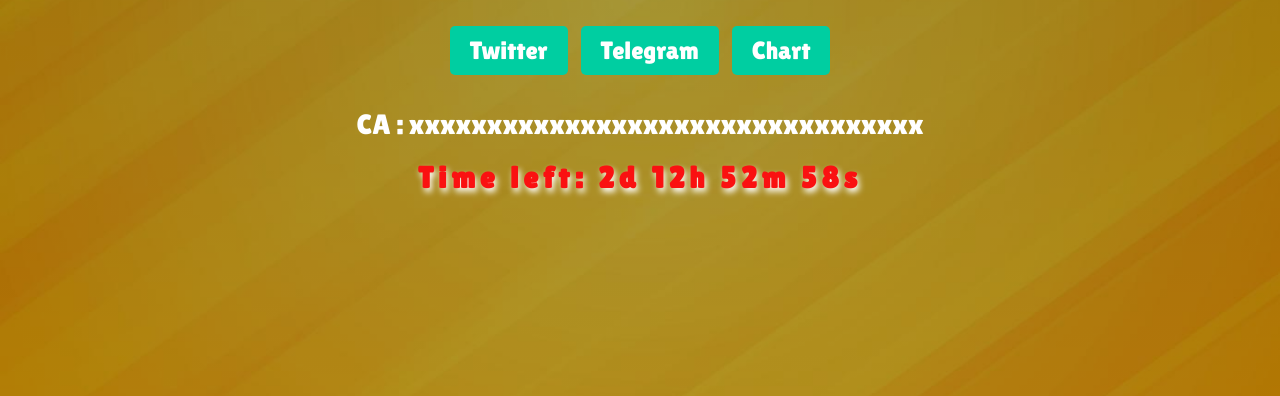
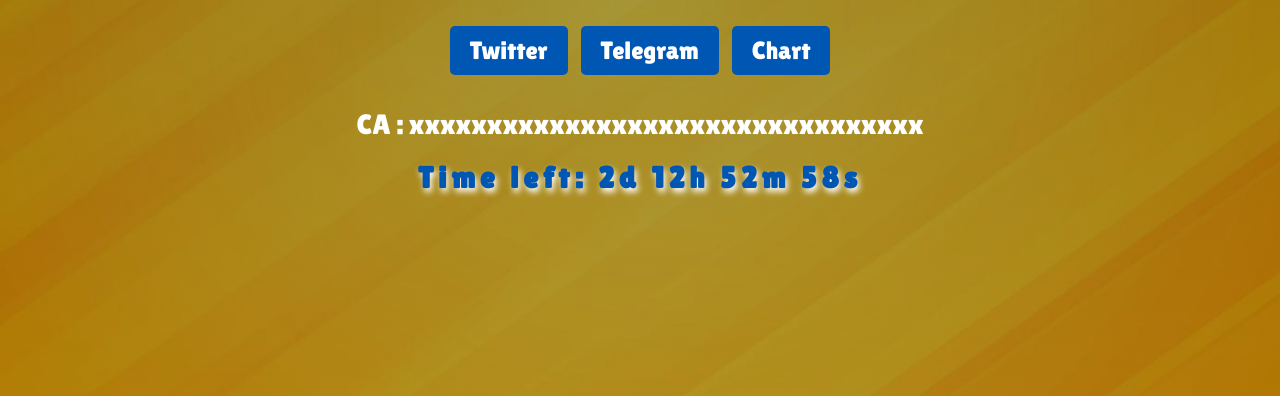
Before and after one commit to tonmoytr/mansion-plz-demo, a plain HTML site: page index.html in a window 1280 px wide. Shown: the part 404-800 px from the top of the page. Drawn offline with Linux system fonts and the light colour scheme; a web font is replaced by a local one.

Commit message:
color change

```diff
--- a/index.html
+++ b/index.html
@@ -47,7 +47,7 @@
       }
 
       .buttons button {
-        background-color: #00cea1;
+        background-color: #0056b3;
         color: white;
         border: none;
         padding: 10px 20px;
@@ -58,7 +58,7 @@
       }
 
       .buttons button:hover {
-        background-color: #0056b3;
+        background-color: #358ae6;
       }
 
       .paragraph {
@@ -69,7 +69,7 @@
 
       .countdown {
         font-size: 30px;
-        color: #fa1111;
+        color: #0056b3;
         font-weight: bold;
         letter-spacing: 5px;
         text-shadow: 2px 4px 6px white;
```
